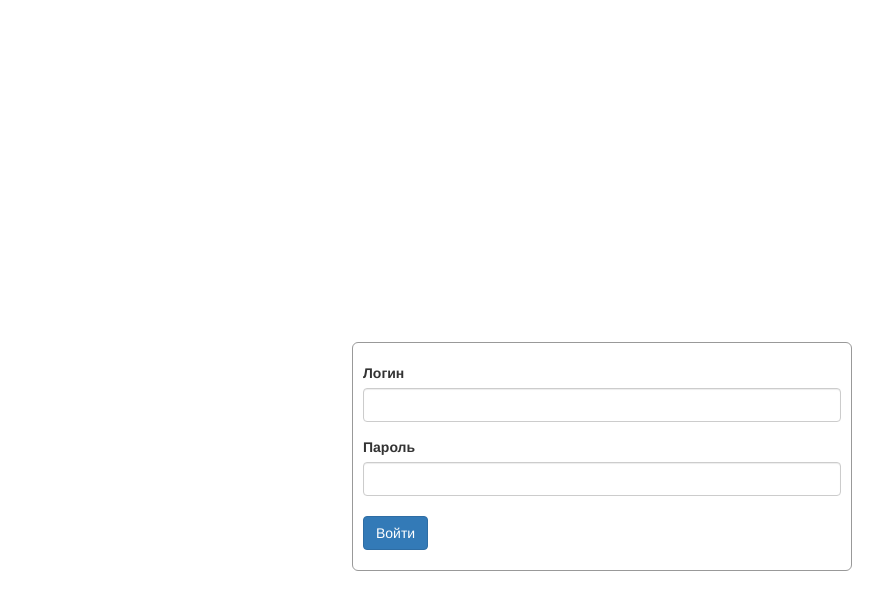
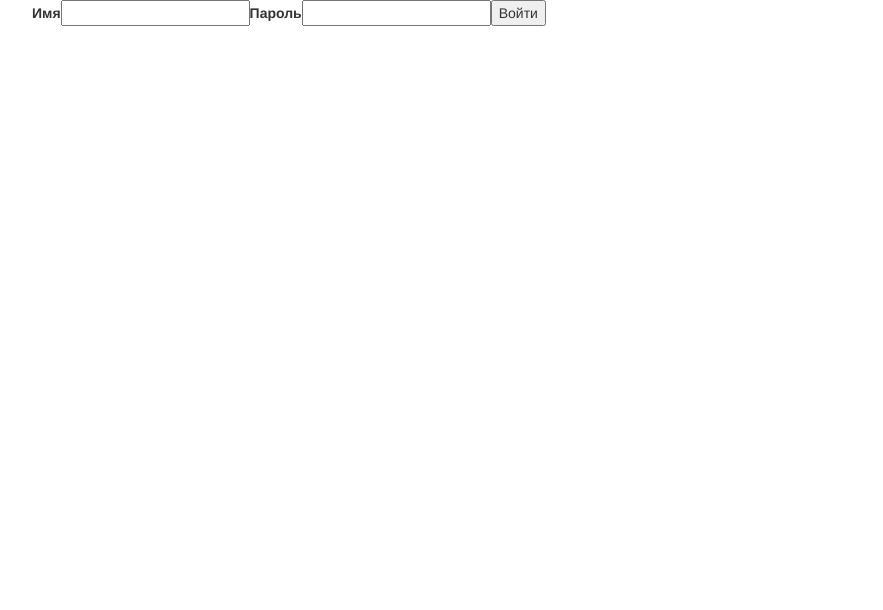
Before and after one commit to dusuney/findCallNumber, a React (Create React App) app: page /login in a window 1280 px wide. Shown: the top 610 px of the page, without its empty margins (38-921 px from the left). Built offline with nearby package versions, Linux system fonts and the light colour scheme.

Commit message:
add redux to auth

```diff
--- a/src/App.js
+++ b/src/App.js
@@ -1,14 +1,16 @@
 import React from 'react';
 import './App.css';
 import '../node_modules/bootstrap/dist/css/bootstrap.css';
-import Login from './components/login';
+import AuthContainer from './components/authContainer';
 import PrivateRoute from './components/private-route';
 
 import { BrowserRouter as Router, Route } from "react-router-dom";
-
+import rootReducers from './store/reducers';
+import { createStore } from 'redux';
+import { Provider } from 'react-redux';
 const ThemeContext = React.createContext('light');
 
-
+const store = createStore(rootReducers);
 
 class App extends React.Component {
   constructor(props) {
@@ -16,16 +18,17 @@ class App extends React.Component {
     this.state = { isAuth: false };
   }
 
+
   render() {
     return (
+      <Provider store={store}>
         <Router>
-
           <div className="App">
             <div className="container auth-form">
               <div>
                 <ThemeContext.Provider value={this.state.isAuth}>
                   <div>
-                    <Route path="/login" component={Login} />
+                    <Route path="/login" component={AuthContainer} />
                     <PrivateRoute path='/' component={PrivateRoute} />
                   </div>
                 </ThemeContext.Provider>
@@ -34,6 +37,7 @@ class App extends React.Component {
             </div>
           </div>
         </Router>
+      </Provider>
     );
 
   }
--- /dev/null
+++ b/src/components/auth.js
@@ -0,0 +1,63 @@
+import React from 'react';
+import '../../node_modules/bootstrap/dist/css/bootstrap.min.css';
+import { Formik, Form, Field } from 'formik';
+import * as Yup from 'yup';
+import { BrowserRouter as Redirect } from "react-router-dom";
+
+const SignupSchema = Yup.object().shape({
+  firstName: Yup.string()
+    .min(2, 'Too Short!')
+    .max(50, 'Too Long!')
+    .required('Required'),
+  lastName: Yup.string()
+    .min(2, 'Too Short!')
+    .max(50, 'Too Long!')
+    .required('Required')
+});
+
+
+class Auth extends React.Component {
+  state = {
+    isAuth: false
+  }
+  constructor(props) {
+    super(props);
+    this.onEmailChange = this.onEmailChange.bind(this);
+    this.onPasswordChange = this.onPasswordChange.bind(this);
+  }
+
+  redirect() {
+    localStorage.setItem('isAuth',true)
+    this.setState({ isAuth: true });
+    window.location = 'http://localhost:3000';
+  }
+  onEmailChange(event){
+    this.props.setEmailText(event.target.value)
+  }
+
+  onPasswordChange(event){
+    console.log(event);
+    this.props.setPasswordText(event.target.value)
+  }
+  render(props) {
+    if (localStorage.getItem('isAuth')) {
+      return <Redirect to={'/'} />
+    }
+
+    return (
+
+      <div>
+
+          <label htmlFor="email" >Имя</label>
+          <input value={this.props.email} onChange={this.onEmailChange}></input>
+
+          <label htmlFor="password" >Пароль</label>
+          <input value={this.props.password} onChange={this.onPasswordChange}></input>
+          <button onClick={this.redirect.bind(this)}>Войти</button>
+
+      </div>
+    );
+  }
+}
+
+export default Auth;
--- /dev/null
+++ b/src/components/authContainer.js
@@ -0,0 +1,27 @@
+import React from 'react';
+import { connect } from 'react-redux';
+import Auth from './auth';
+import { setEmailText, setPasswordText } from '../store/auth/actions';
+
+class AuthContainer extends React.Component {
+
+    render() {
+        return <Auth
+            email={this.props.email} password={this.props.password}
+            setEmailText={this.props.setEmailText} setPasswordText={this.props.setPasswordText}></Auth>
+    }
+}
+
+const mapStateToProps = state => {
+    return {
+        email: state.auth.email,
+        password: state.auth.password
+    }
+}
+
+const mapDispatchToProps = {
+    setEmailText,
+    setPasswordText
+}
+
+export default connect(mapStateToProps, mapDispatchToProps)(AuthContainer);
--- a/src/components/list-elements.js
+++ b/src/components/list-elements.js
@@ -79,7 +79,8 @@ class ListElements extends React.Component {
         <br />
         <RouteLink></RouteLink>
         <Route path="/topicOne" component={TopicOne} />
-            <Route path="/topicTwo" component={TopicsTwo} />
+        <Route path="/topicTwo" component={TopicsTwo} />
+
         <div className="row">
           <div className="col-md-3 col-xs-4">
             <h2>DASHBOARD</h2>
--- a/src/components/login.js
+++ /dev/null
@@ -1,82 +0,0 @@
-import React from 'react';
-import '../../node_modules/bootstrap/dist/css/bootstrap.min.css';
-import { Formik, Form, Field } from 'formik';
-import * as Yup from 'yup';
-import { BrowserRouter as Redirect } from "react-router-dom";
-
-const SignupSchema = Yup.object().shape({
-  firstName: Yup.string()
-    .min(2, 'Too Short!')
-    .max(50, 'Too Long!')
-    .required('Required'),
-  lastName: Yup.string()
-    .min(2, 'Too Short!')
-    .max(50, 'Too Long!')
-    .required('Required')
-});
-
-
-class Login extends React.Component {
-  state = {
-    isAuth: false
-  }
-  constructor(props) {
-    super(props);
-
-  }
-
-  redirect() {
-    this.setState({ isAuth: true });
-    window.location = 'http://localhost:3000';
-  }
-
-  render(props) {
-    if (localStorage.getItem('isAuth')) {
-      return <Redirect to={'/'} />
-    }
-
-    return (
-
-      <div>
-        {
-          <Formik
-            initialValues={{
-              firstName: '',
-              lastName: ''
-            }}
-            validationSchema={SignupSchema}
-            onSubmit={values => {
-              localStorage.setItem('isAuth', true);
-              this.redirect();
-            }}
-          >
-            {({ errors, touched }) => (
-              <Form>
-                <div className="row">
-                  <div className="col-md-12">
-                    <div className="form-group ">
-                      <label htmlFor="firstName">Логин</label>
-                      <Field name="firstName" className="form-control" />
-                      {errors.firstName && touched.firstName ? (
-                        <div>{errors.firstName}</div>
-                      ) : null}
-                    </div>
-                    <label htmlFor="lastName">Пароль</label>
-                    <Field name="lastName" className="form-control" />
-                    {errors.lastName && touched.lastName ? (
-                      <div>{errors.lastName}</div>
-                    ) : null}
-                    <br />
-                    <button type="submit" className="btn btn-primary">Войти</button>
-                  </div>
-                </div>
-              </Form>
-            )}
-          </Formik>
-        }
-      </div>
-    );
-  }
-}
-
-export default Login;
--- /dev/null
+++ b/src/store/auth/actions.js
@@ -0,0 +1,14 @@
+import { type } from "os";
+
+export const AUTH_CHANGE_EMAIL_TEXT = "AUTH_CHANGE_EMAIL_TEXT";
+export const AUTH_CHANGE_PASSWORD_TEXT = "AUTH_CHANGE_PASSWORD_TEXT";
+
+export const setEmailText = email => ({
+    type: AUTH_CHANGE_EMAIL_TEXT,
+    payload: email
+})
+
+export const setPasswordText = password => ({
+    type: AUTH_CHANGE_PASSWORD_TEXT,
+    payload: password
+})
--- /dev/null
+++ b/src/store/auth/reducers.js
@@ -0,0 +1,25 @@
+import { AUTH_CHANGE_EMAIL_TEXT, AUTH_CHANGE_PASSWORD_TEXT } from './actions';
+
+const defaultState = {
+    email: '',
+    password: ''
+}
+
+export const authReducer = (state = defaultState, action) => {
+    console.log(state);
+    switch (action.type) {
+        case AUTH_CHANGE_EMAIL_TEXT:
+            return {
+                ...state,
+                email: action.payload
+            }
+
+        case AUTH_CHANGE_PASSWORD_TEXT:
+            return {
+                ...state,
+                password: action.payload
+            }
+
+    }
+    return state;
+}
--- /dev/null
+++ b/src/store/reducers.js
@@ -0,0 +1,6 @@
+import { combineReducers } from "redux";
+import { authReducer } from "./auth/reducers";
+
+export default combineReducers({
+    auth: authReducer
+})
```
Also changed, not shown: src/store/actions.js (added), src/store/list-elements/actions.js (added), src/store/list-elements/reducers.js (added). Lines whose indentation alone changed are shown as unchanged.
